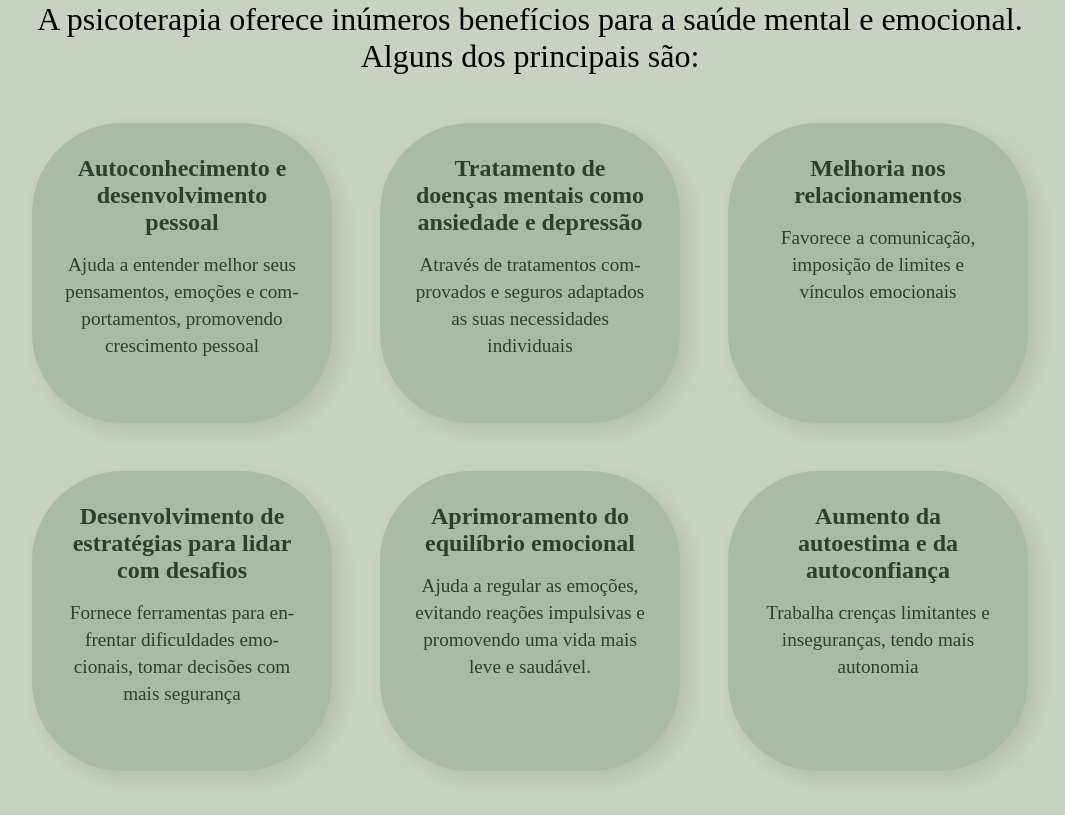
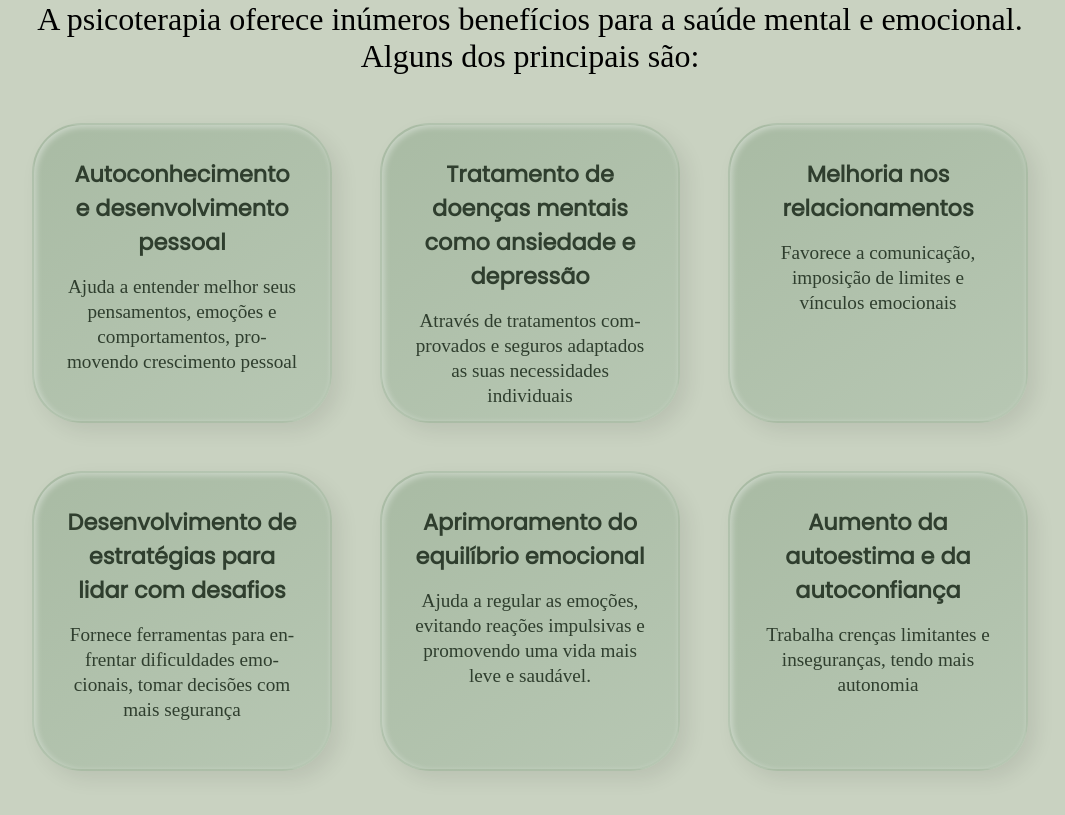
Before and after one commit to kauacode/psychologist-personal-site, a React (Vite) app: page / in a window 1280 px wide. Shown: the part 1840-2655 px from the top of the page, without its empty margins (110-1175 px from the left). Built offline with nearby package versions, Linux system fonts and the light colour scheme.

Commit message:
styles: melhorado estilizacao dos cards de beneficios e wellness

```diff
--- a/src/components/Cards/Benefits/CardBenefits.module.css
+++ b/src/components/Cards/Benefits/CardBenefits.module.css
@@ -2,27 +2,39 @@
   height: 300px;
   width: 300px;
   max-width: 300px;
-  border-radius: 90px;
-  background: #A9BBA4;
-  box-shadow: 8px 8px 20px rgba(0, 0, 0, 0.1);
+  border-radius: 50px;
+  background: linear-gradient(145deg, #A9BBA4, #B7C7B3);
+  box-shadow: 8px 8px 20px rgba(0, 0, 0, 0.08), inset 2px 2px 6px rgba(255, 255, 255, 0.4);
   color: #2F3E2E;
   padding: 2rem;
   overflow: hidden;
   display: flex;
   flex-direction: column;
   justify-content: flex-start;
+  transition: transform 0.3s ease, box-shadow 0.3s ease, border 0.3s ease;
+  position: relative;
+  border: 2px solid transparent;
+  box-sizing: border-box;
+}
+
+.cardBenefits:hover {
+  transform: scale(1.03);
+  border: 2px solid rgba(106, 111, 76, 0.8);
+  box-shadow: 12px 12px 24px rgba(0, 0, 0, 0.15);
 }
 
 .cardBenefits h3 {
-  font-size: 1.5rem;
-  font-weight: 600;
+  font-size: 1.4rem;
+  font-weight: 700;
   margin: 0;
+  font-family: var(--poppins);
+  color: #2F3E2E;
 }
 
 .cardBenefits p {
   margin-top: 1rem;
   font-size: 1.2rem;
-  line-height: 1.4;
+  line-height: 1.3;
   word-wrap: break-word;
   overflow-wrap: break-word;
   hyphens: auto;
--- a/src/components/Cards/Wellness/CardWellness.module.css
+++ b/src/components/Cards/Wellness/CardWellness.module.css
@@ -1,7 +1,7 @@
 .card {
   border: 1px solid #ccc;
   border-radius: 8px;
-  padding: 30px 30px 30px 50px; /* espaço para a bolinha */
+  padding: 30px 30px 30px 50px;
   max-width: 400px;
   overflow: hidden;
   transition: all 0.3s ease-in-out;
@@ -10,14 +10,17 @@
   position: relative;
   border: 1px solid #6A6F4C;
   box-shadow: 8px 8px 20px rgba(0, 0, 0, 0.1);
+}
 
+.card:hover {
+  background-color: #eeeded;
 }
 
 .card::before {
   content: '•';
   position: absolute;
   left: 20px;
-  top: 32px; /* ajusta a altura para alinhar com o título */
+  top: 32px;
   font-size: 1.5rem;
   color: var(--green-dark);
 }
```
